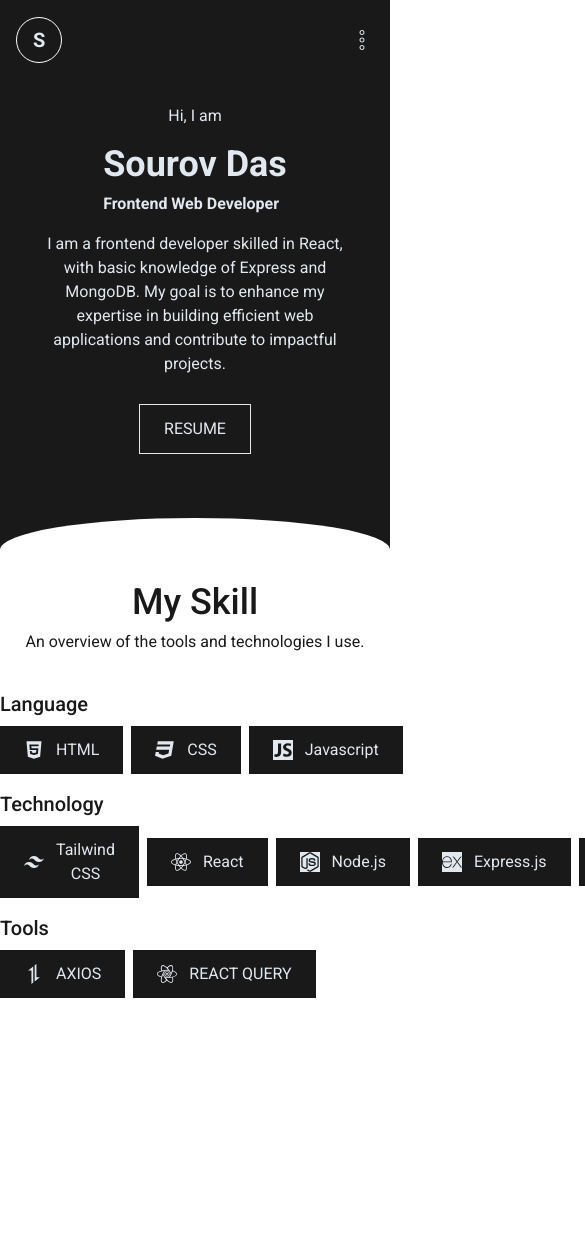
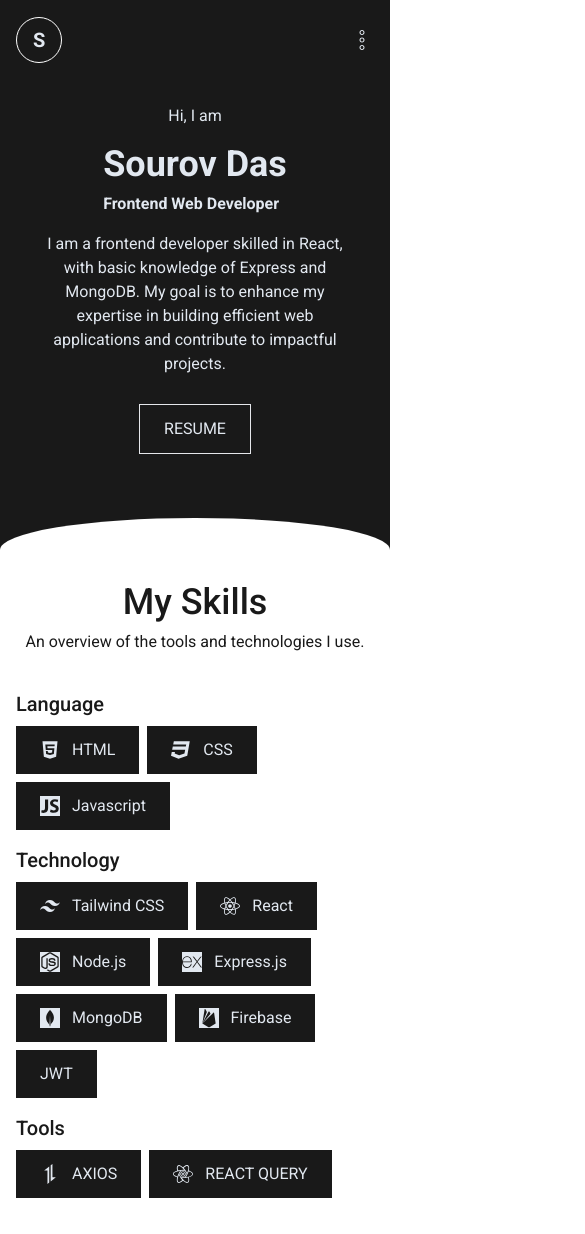
Before and after one commit to sour0v1/portfolio, a React (Vite) app: page / in a window 390 px wide. Shown: the top 1234 px of the page, 585 px wide, since content can reach past the window. Before the commit the page ends 1034 px from the top, so only its background shows below. Built offline with nearby package versions, Linux system fonts and the light colour scheme.

Commit message:
responsive : skill section

```diff
--- a/src/skill/Skill.jsx
+++ b/src/skill/Skill.jsx
@@ -7,17 +7,17 @@
 
 const Skill = () => {
     return (
-        <div className='max-w-5xl mx-auto font-roboto  text-center text-[#191919]'>
+        <div className='max-w-5xl mx-auto font-roboto  text-center text-[#191919] px-4 lg:px-0'>
             <div className='space-y-2'>
-                <h2 className='text-4xl font-medium'>My Skill</h2>
+                <h2 className='text-4xl font-medium'>My Skills</h2>
                 <p>An overview of the tools and technologies I use.</p>
             </div>
 
             <div className='my-9 space-y-4'>
                 <div className='space-y-2'>
                     <h3 className='text-start text-xl font-medium'>Language</h3>
-                    <div className='flex items-center gap-2'>
-                        <div className='flex justify-center items-center gap-3 bg-[#191919] text-slate-200 w-fit px-6 py-3'>
+                    <div className='flex justify-start lg:justify-normal items-center gap-2 flex-wrap'>
+                        <div className='flex items-center gap-3 bg-[#191919] text-slate-200 w-fit px-6 py-3'>
                             <p className='text-xl'><FaHtml5 /></p>
                             <p className='uppercase'>Html</p>
                         </div>
@@ -33,7 +33,7 @@
                 </div>
                 <div className='space-y-2'>
                     <h3 className='text-start text-xl font-medium'>Technology</h3>
-                    <div className='flex items-center gap-2'>
+                    <div className='flex items-center gap-2 flex-wrap'>
                         <div className='flex justify-center items-center gap-3 bg-[#191919] text-slate-200 w-fit px-6 py-3'>
                             <p className='text-xl'><RiTailwindCssFill /></p>
                             <p className=''>Tailwind CSS</p>
@@ -66,7 +66,7 @@
                 </div>
                 <div className='space-y-2'>
                     <h3 className='text-start text-xl font-medium'>Tools</h3>
-                    <div className='flex items-center gap-2'>
+                    <div className='flex items-center flex-wrap gap-2'>
                         <div className='flex justify-center items-center gap-3 bg-[#191919] text-slate-200 w-fit px-6 py-3'>
                             <p className='text-xl'><SiAxios /></p>
                             <p className='uppercase'>Axios</p>
```
